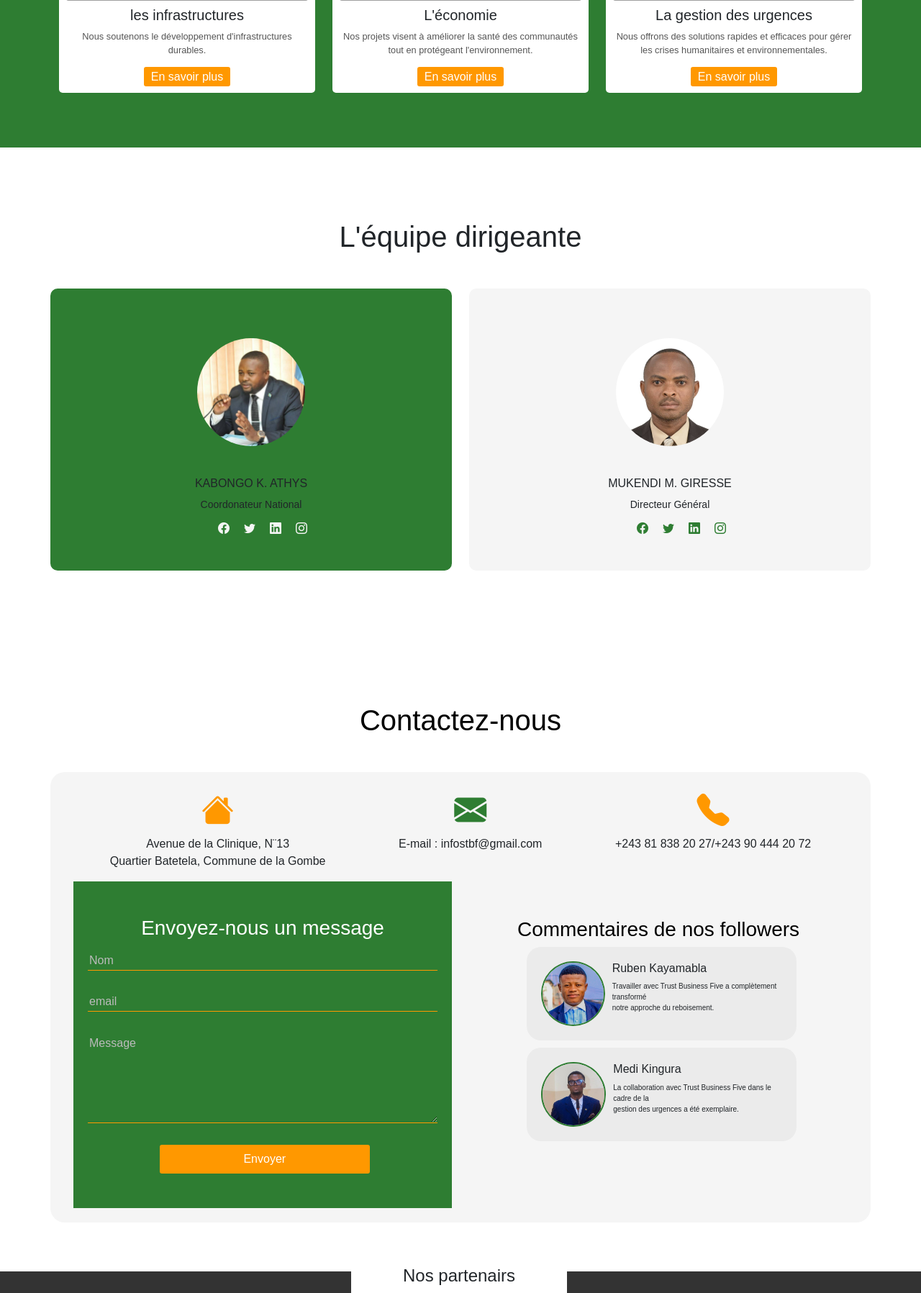
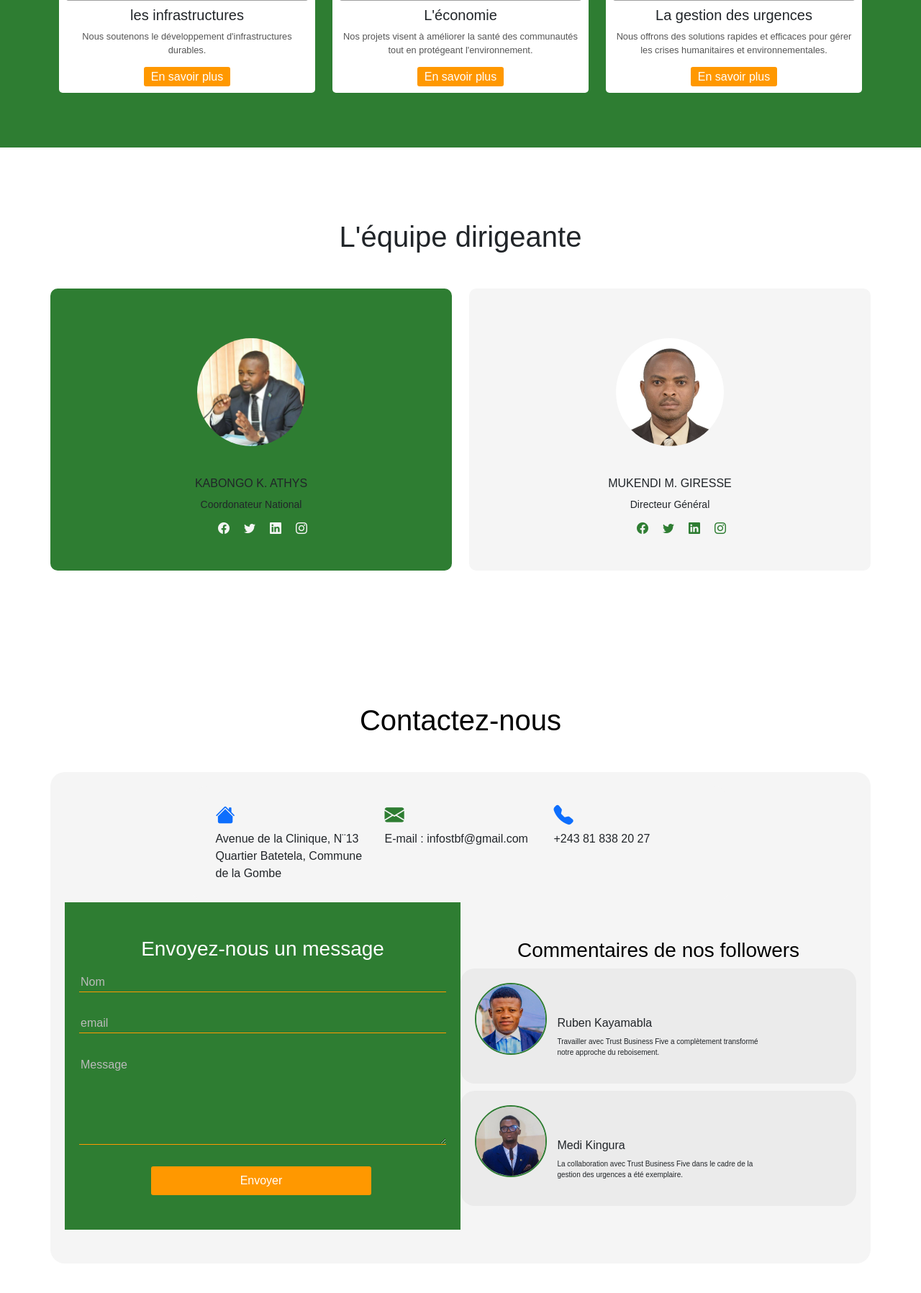
Before and after one commit to trustb5/site-web-officiel-tbf, a Django app: page / in a window 1280 px wide. Shown: the part 2065-3862 px from the top of the page at 72% size. Run offline with Django 4.2, Linux system fonts and the light colour scheme; some libraries are stand-ins or nearby versions; grey boxes are pictures that could not be loaded.

Commit message:
Complete home page

```diff
--- a/static/css/css.css
+++ b/static/css/styles.css
@@ -2,19 +2,31 @@ html, body{
     padding: 0;
     margin: 0;
     font-family: Arial, sans-serif;
+    overflow-x: hidden;
 }
 
+/* Style commun */
 .zoom-effect:hover{
     transform: scale(1.05);
     transition: all 500ms;
 }
 
 section{
-    padding: 40px;
+    padding: 40px 3%;
 }
 
 section h1{
     padding: 40px;
+}
+
+@media screen and (max-width: 992px) {
+    section{
+        padding: 12px 3%;
+    }
+
+    section h1{
+        padding: 15px;
+    }
 }
 
 /* Barre de navigation */
@@ -406,7 +457,7 @@ section h1{
 }
 
 .contact .container .msg{
-    padding: 50px;
+    padding: 50px 0px;
 }
 
 .contact .container .msg h3{
@@ -417,12 +468,14 @@ section h1{
 .contact .container .msg .comment{
     background-color: #ebebeb;
     padding: 20px;
-    width: 88%;
-    display: flex;
-    justify-content: space-around;
+    width: 100%;
     margin-bottom: 10px;
-    margin-left: 30px;
     border-radius: 20px;
+
+}
+
+.contact .container .msg .comment > div{
+    display: inline-block;
 }
 
 .contact .container .msg .comment .contImg{
@@ -430,6 +483,8 @@ section h1{
     border-radius: 50%;
     overflow: hidden;
     margin-right: 10px;
+    width: 100px;
+    height: 100px;
 }
 
 .contact .container .msg .comment .profil{
@@ -442,6 +497,10 @@ section h1{
 
 .contact .container .msg .comment div p{
     font-size: 10px;
+}
+
+.contact .container .infos a i{
+    font-size: 1.7rem;
 }
 
 .contact .voil{
--- a/templates/home/index.html
+++ b/templates/home/index.html
@@ -5,12 +5,15 @@
     <meta name="viewport" content="width=device-width, initial-scale=1.0">
     <link rel="stylesheet" href="/static/css/bootstrap.min.css">
     <link rel="stylesheet" href="/static/css/bootstrap-icons.css">
-    <link rel="stylesheet" href="/static/css/css.css">
+    <link rel="stylesheet" href="/static/css/styles.css">
     <title>Trust Business Five Sarl</title>
 </head>
 
 <body>
     <div id="home" class="navbar">
+        <div class="d-flex align-items-center flex-column d-lg-none">
+            <img src="/static/images/menu.png" onclick="showMenu()" alt="menu-bar" style="width: 30px; cursor: pointer;">
+        </div>
         <a class="logo" href="index.html"><img class="logo" src="/static/images/logo/LOGO PNG TRUST.png" alt=""></a>
         <ul class="nav d-none d-lg-flex">
             <li><a href="Index.html">Accueil</a></li>
@@ -213,21 +239,23 @@
             <h1>Contactez-nous</h1>
             <div class="row m-0">
                 <div class="infos col-12">
-                    <p>
-                        <i class="bi bi-house-fill"></i> <br>
+                    <div class="row m-0">
+                        <div class="col-md-4 mb-2">
+                            <a href="#"><i class="bi bi-house-fill"></i></a> <br>
                             Avenue de la Clinique, N¨13 <br>
                             Quartier Batetela, Commune de la Gombe <br>
-                    </p>
-                    <p>
-                        <i class="bi bi-envelope-fill" style="color: #2e7d32;"></i> <br>
+                        </div>
+                        <div class="col-md-4 mb-2">
+                            <a href="mailto:trustbusinessfive@gmail.com"><i class="bi bi-envelope-fill" style="color: #2e7d32;"></i></a> <br>
                             E-mail : infostbf@gmail.com
-                    </p>
-                    <p>
-                        <i class="bi bi-telephone-fill"></i> <br>
-                        +243 81 838 20 27/+243 90 444 20 72
-                    </p>
                         </div>
-                <div class="col-lg-6">
+                        <div class="col-md-4 mb-2">
+                            <a href="tel:+243 81 838 20 27"><i class="bi bi-telephone-fill"></i></a> <br>
+                            +243 81 838 20 27
+                        </div>
+                    </div>
+                </div>
+                <div class="col-lg-6 p-0">
                     <div class="sending py-5">
                         <h3 class="mb-3">Envoyez-nous un message</h3>
                         <form action="" id="myForm">
@@ -238,12 +266,12 @@
                         </form>
                     </div>
                 </div>
-                <div class="col-lg-6">
+                <div class="col-lg-6 p-0">
                     <div class="msg">
                         <h3>Commentaires de nos followers</h3>
                         <div class="comment">
                             <div class="contImg">
-                                <img src="/static/images/ruben.jpg" alt="" style="width: 100px; object-fit: cover;">
+                                <img src="/static/images/ruben.jpg" alt="" style="width: 100px; height: 100px; object-fit: cover;">
                             </div>
                             <div>
                                 <h5>Ruben Kayamabla</h5>
@@ -255,7 +283,7 @@
                         </div>
                         <div class="comment">
                             <div class="contImg">
-                                <img src="/static/images/medi.jpg" alt="" style="width: 100px; object-fit: cover;">
+                                <img src="/static/images/medi.jpg" alt="" style="width: 100px; height: 100px; object-fit: cover;">
                             </div>
                             <div>
                                 <h5>Medi Kingura</h5>
@@ -369,6 +397,21 @@
     <button onclick="topFunction()" id="myBtn" class="btn btn-primary">&uparrow;</button>
 
     <script>
+        // let menuBtn = document.getElementById("menu-btn");
+        let menuResp = document.getElementById("menu-responsive");
+
+        function showMenu () {
+            menuResp.classList.toggle('hide-menu')
+            menuResp.classList.toggle('show-menu')
+        }
+
+
+
+
+
+
+
+
         let mybutton = document.getElementById("myBtn");
 
         //Afficher le bouton retour en haut
```
Also changed, not shown: other parts of static/css/styles.css (+63 -0 lines), other parts of templates/home/index.html (+28 -5 lines), static/images/menu.png (added), 2 other files. Lines whose indentation alone changed are shown as unchanged.
